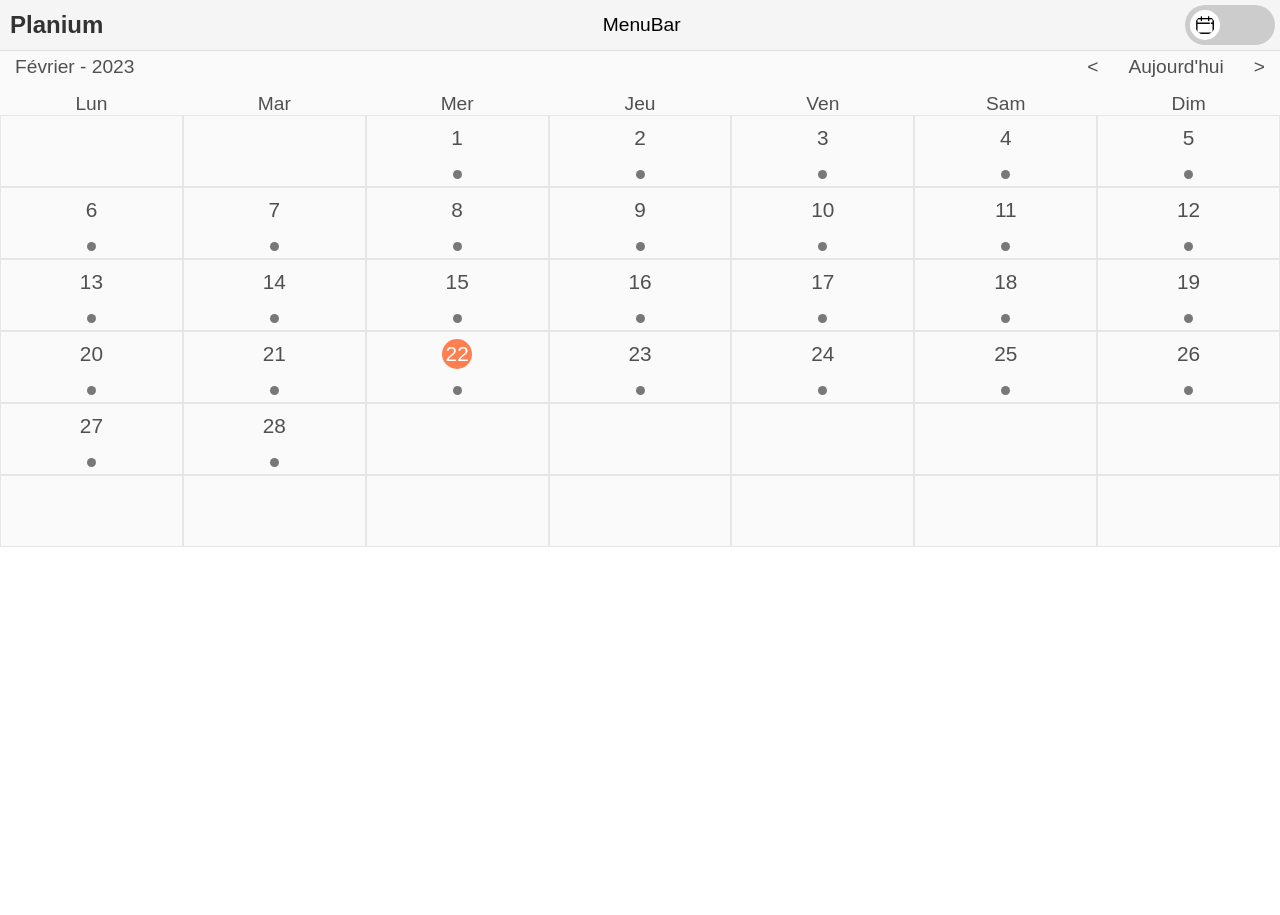
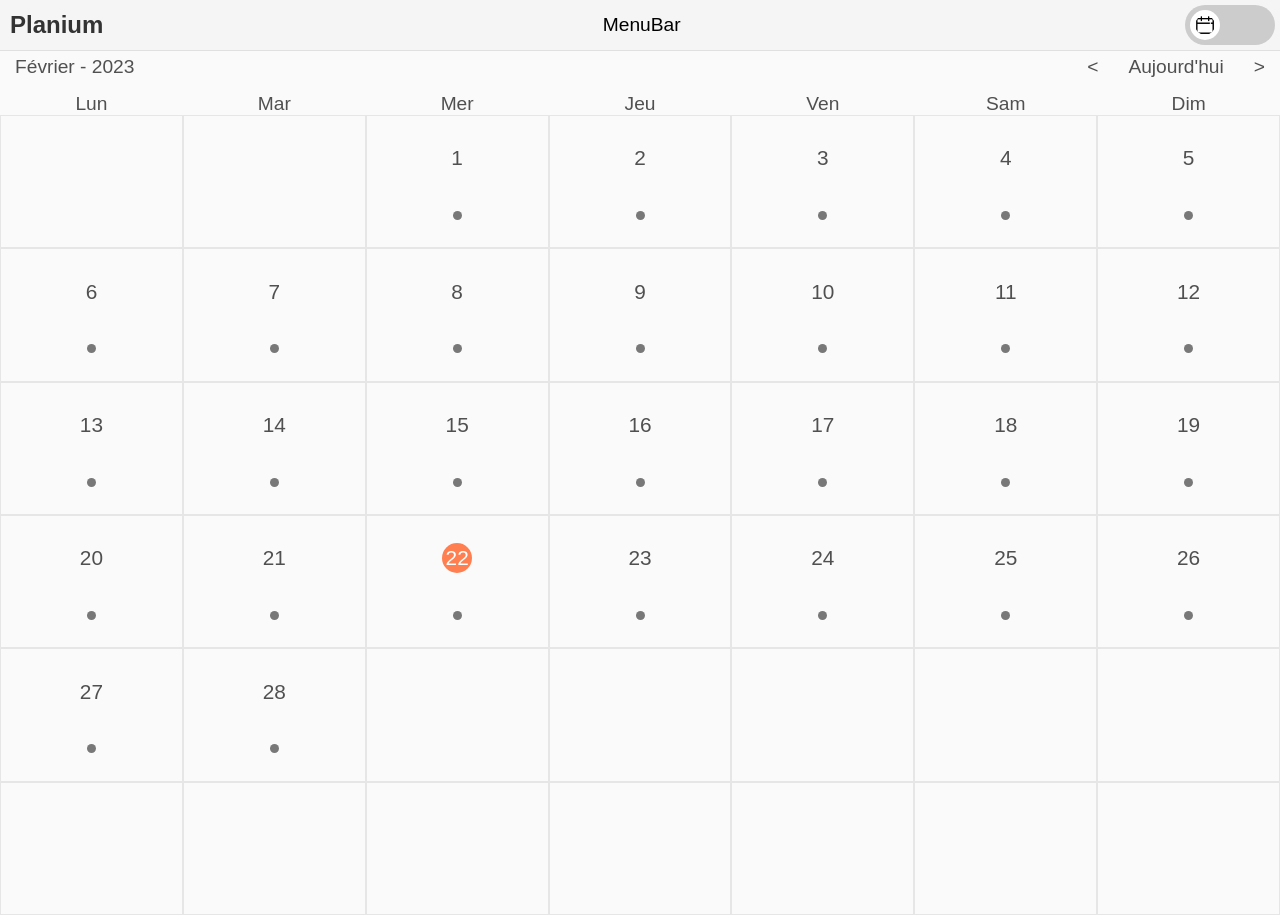
Before and after one commit to ADFuji/planium, a React (Create React App) app: page / in a window 1280 px wide. Before the commit the page ends 800 px from the top, so only its background shows below. Built offline with nearby package versions, Linux system fonts and the light colour scheme.

Commit message:
add left side panel

```diff
--- a/src/App.js
+++ b/src/App.js
@@ -35,11 +35,11 @@ function App() {
   return (
     <AppContainer>
       <MenuBar changeView={changeViews} toggleMenu={toggleMenu} />
-      <LeftSideMenu visible={menuVisible}>
-        <TagsList tags={tags} />
-      </LeftSideMenu>
-      <div style={{ width: "100%", height: "100%", display: "flex", flexDirection: "row", justifyContent: "center", alignItems: "center" }}>
 
+      <div style={{ width: "100%", height: "100%", display: "flex", flexDirection: "row" }}>
+        <LeftSideMenu visible={menuVisible}>
+          <TagsList tags={tags} />
+        </LeftSideMenu>
         <DateProvider>
           {
             view ? calendar : planning
--- a/src/components/LeftSideMenu.js
+++ b/src/components/LeftSideMenu.js
@@ -2,11 +2,7 @@ import React from "react";
 import styled from "styled-components";
 
 const commonStyles = {
-    position: "fixed",
-    top: "51px",
-    bottom: "0",
-    padding: "5px",
-    width: "300px",
+    width: "0",
     transition: '0.5s',
     overflow: "hidden",
     backgroundColor: "#757575",
@@ -15,12 +11,11 @@ const commonStyles = {
 
 const visibleStyles = {
     ...commonStyles,
-    left: '0'
+    width: "20%",
 };
 
 const hiddenStyles = {
     ...commonStyles,
-    left: '-310px'
 }
 
 const LeftSideMenuContainer = styled.div`
--- a/src/components/TagsList/Tag.js
+++ b/src/components/TagsList/Tag.js
@@ -3,18 +3,19 @@ import React from 'react';
  * Composant Tag pour afficher un tag et permettre de le cocher
  */
 
-function Tag(props){
+function Tag(props) {
     const [checked, setChecked] = React.useState(false);
     const [label, setLabel] = React.useState(props.label);
     const handleChange = (event) => {
         setChecked(event.target.checked);
-        props.onChange({label: label, checked: event.target.checked});
+        props.onChange({ label: label, checked: event.target.checked });
     }
     const containerStyle = {
         backgroundColor: checked ? "red" : "white",
         color: checked ? "white" : "black",
         display: "flex",
         alignItems: "center",
+        width: "200px",
         padding: "5px",
         margin: "5px",
         borderRadius: "5px",
@@ -24,7 +25,7 @@ function Tag(props){
         marginRight: "15px",
     }
     const handleOnClick = () => {
-        handleChange({target: {checked: !checked}});
+        handleChange({ target: { checked: !checked } });
     }
     return (
         <div className="tag" style={containerStyle} onClick={handleOnClick}>
--- a/src/components/TagsList/TagsList.js
+++ b/src/components/TagsList/TagsList.js
@@ -28,6 +28,7 @@ function TagsList(props) {
     const listStyle = {
         height: "60%",
         overflowY: "auto",
+        overflowX: "hidden",
     }
     return (
         <div style={containerStyle}>
--- a/src/components/calendar/Calendar.js
+++ b/src/components/calendar/Calendar.js
@@ -16,14 +16,11 @@ import Month from "./Month";
 const CalendarContainer = styled.div`
     display: flex;
     flex-direction: column;
-    align-items: center;
     background-color: rgb(250,250,250);
     color: rgb(80,80,80);
     width: 100%;
-    display: flex;
-    flex-direction: column;
-    align-items: center;
-    justify-content: center;
+    min-width: 300px;
+    max-width: 100vw;
     user-select: none;
 `;
 const TODAY = new Date();
--- a/src/components/calendar/Day.js
+++ b/src/components/calendar/Day.js
@@ -3,8 +3,7 @@ import React, { useEffect } from "react";
 import styled from "styled-components";
 
 const DayContainer = styled.div`
-    width: 100%;
-    height: 70px;
+    width: calc(100% / 7);
     display: flex;
     flex-direction: column;
     justify-content: space-evenly;
--- a/src/components/calendar/Month.js
+++ b/src/components/calendar/Month.js
@@ -8,6 +8,7 @@ const MonthContainer = styled.div`
     display: flex;
     flex-direction: column;
     width: 100%;
+    height: 100%;
 `;
 
 function Month(props) {
--- a/src/components/calendar/Week.js
+++ b/src/components/calendar/Week.js
@@ -34,11 +34,11 @@ const WeekContainer = styled.div`
     padding: 0;
     margin: 0;
     width: 100%;
+    height: calc(800px / 6);
 `;
 
 const DayContainer = styled.div`
-    width: 100%;
-    height: 80px;
+    width: calc(100% / 7);
     display: flex;
     flex-direction: column;
     justify-content: space-evenly;
@@ -56,20 +56,20 @@ function Week(props) {
     const [month, setMonth] = React.useState(props.month);
     const [year, setYear] = React.useState(props.year);
     //use the date context to get the current date
-    const {state, dispatch} = React.useContext(DateContext);
+    const { state, dispatch } = React.useContext(DateContext);
 
 
 
     const firstDayIndex = getFirstDayOfTheMonth(new Date(state.date.year, state.date.month, 1));
     let days = [];
-    for(let i=0;i<7;i++){
+    for (let i = 0; i < 7; i++) {
         const isToday = (() => {
             if (TODAY.getMonth() == state.date.month && TODAY.getFullYear() == state.date.year && (i + firstDay - firstDayIndex) > 0 && (i + firstDay - firstDayIndex) == TODAY.getDate()) {
                 return true;
             }
             return false;
         })();
-        days.push(<Day isToday={isToday} day={i+firstDay-firstDayIndex>0?i+firstDay-firstDayIndex:0} month={state.date.month} year={state.date.year} hasEvent={hasEvents(new Date(state.date.year, state.date.month, i+firstDay-firstDayIndex>0?i+firstDay-firstDayIndex:""))}></Day>);
+        days.push(<Day isToday={isToday} day={i + firstDay - firstDayIndex > 0 ? i + firstDay - firstDayIndex : 0} month={state.date.month} year={state.date.year} hasEvent={hasEvents(new Date(state.date.year, state.date.month, i + firstDay - firstDayIndex > 0 ? i + firstDay - firstDayIndex : ""))}></Day>);
     }
     return (
         <WeekContainer>
--- a/src/components/planning/Planning.js
+++ b/src/components/planning/Planning.js
@@ -1,14 +1,25 @@
 import React, { useContext } from "react";
-
+import styled from "styled-components";
 import Header from "./Header";
 import Events from "./Events";
 
-function Planning(props){
-    return(
-        <div>
+const PlanningContainer = styled.div`
+    display: flex;
+    flex-direction: column;
+    background-color: rgb(250,250,250);
+    color: rgb(80,80,80);
+    width: 100%;
+    min-width: 300px;
+    max-width: 100vw;
+    user-select: none;
+`;
+
+function Planning(props) {
+    return (
+        <PlanningContainer>
             <Header />
             <Events />
-        </div>
+        </PlanningContainer>
     )
 }
 
```
